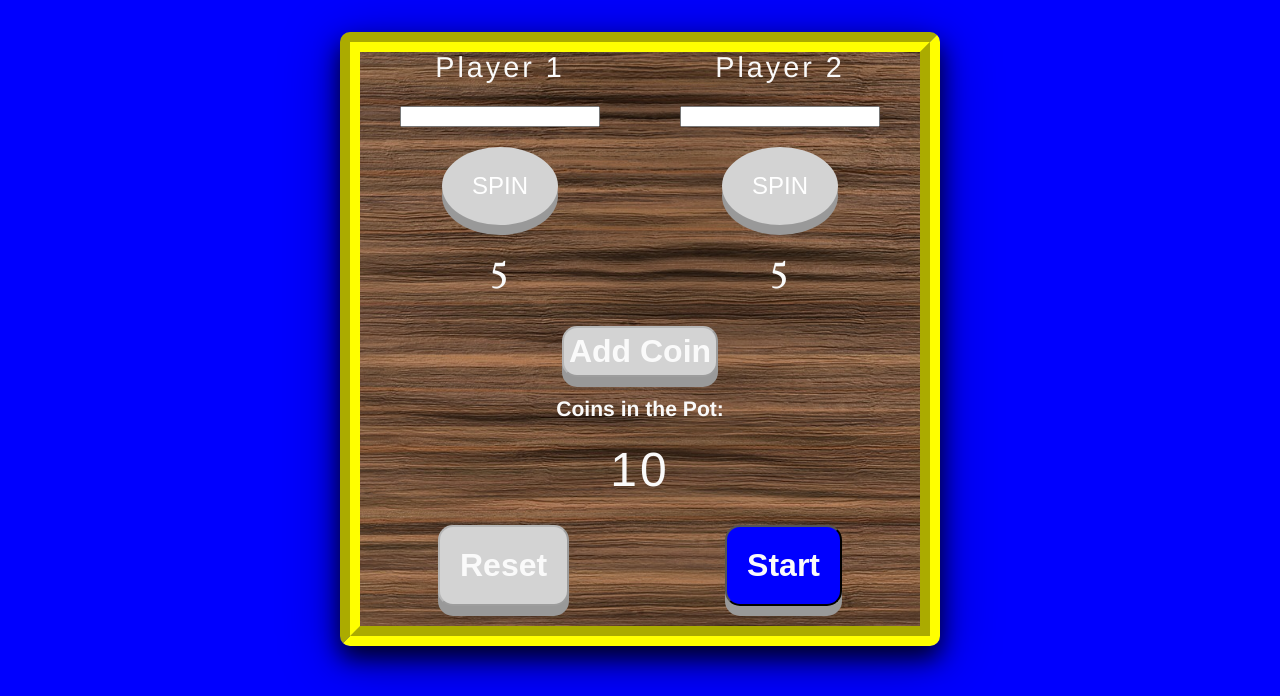
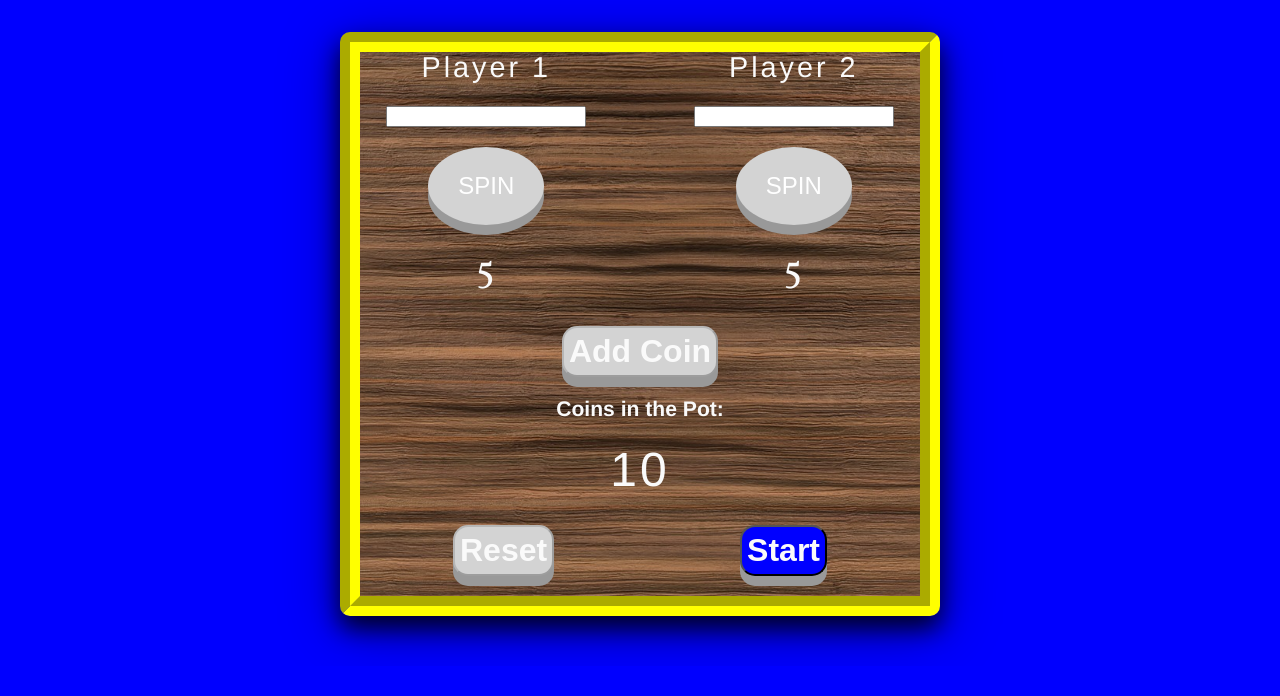
Before and after one commit to adambodie/dreidel-duel, a Gatsby site: page / in a window 1280 px wide. Shown: the part 258-954 px from the top of the page. After the commit the page ends 924 px from the top, so only its background shows below. Built offline with nearby package versions, Linux system fonts and the light colour scheme; Gatsby itself is replaced by a stand-in of ours; a web font is replaced by a local one.

Commit message:
Combined button styles, removed unneeded css modules

```diff
--- a/src/components/add.js
+++ b/src/components/add.js
@@ -1,6 +1,6 @@
 // Libs
 import React, { Component } from "react";
-import styles from "./add.module.css";
+import styles from "./main.module.css";
 
 export default class Add extends Component {
 	constructor(props) {
@@ -18,7 +18,7 @@
 	render() {
 		let disabled = this.props.disabled;
 		return (
-			<button className={styles.addAction} onClick={this.handleChange} disabled={disabled}>
+			<button className={styles.action} onClick={this.handleChange} disabled={disabled}>
 				Add Coin
 			</button>
 		);
--- a/src/components/add.module.css
+++ /dev/null
@@ -1,9 +0,0 @@
-.addAction {
-	background: #0000FF;
-	margin-bottom: 20px;
-	font-weight: bold;
-	color: #FAFAFA;
-	font-size: 2em;
-	padding: 5px 5px;
-	border-radius: 15px;
-}
--- a/src/components/main.module.css
+++ b/src/components/main.module.css
@@ -22,7 +22,7 @@
 	display: block;
 	margin-left: auto;
 	margin-right: auto;
-	cursor: pointer;
+
 	box-shadow: 0 10px #999;
 }
 
@@ -33,8 +33,26 @@
 
 button:disabled {
 	background: #D3D3D3;
-	cursor: pointer;
 }
+
+.action {
+	background: #0000FF;
+	margin-bottom: 20px;
+	font-weight: bold;
+	color: #FAFAFA;
+	font-size: 2em;
+	padding: 5px 5px;
+	border-radius: 15px;
+}
+
+.action:disabled:hover {
+	background-color: #D3D3D3;
+}
+
+.action:hover {
+	background-color: navy;
+}
+
 
 .players {
 	display: flex;
--- a/src/components/player.module.css
+++ b/src/components/player.module.css
@@ -25,7 +25,10 @@
 
 .counterAction:hover {
 	background: #EE9900;
-	cursor: pointer;
+}
+
+.counterAction:disabled:hover {
+	background-color: #D3D3D3;
 }
 
 /* PLAYERS CSS
--- a/src/components/reset.js
+++ b/src/components/reset.js
@@ -1,6 +1,6 @@
 // Libs
 import React, { Component } from "react";
-import styles from "./reset.module.css";
+import styles from "./main.module.css";
 
 export default class Reset extends Component {
   constructor(props) {
@@ -14,7 +14,7 @@
 
   render() {
     return (
-          <button className={styles.resetAction} onClick={this.handleChange} disabled={this.props.disabled} >
+          <button className={styles.action} onClick={this.handleChange} disabled={this.props.disabled} >
             Reset
           </button>
     );
--- a/src/components/reset.module.css
+++ /dev/null
@@ -1,18 +0,0 @@
-.resetAction {
-	background: #0000FF;
-	margin-bottom: 20px;
-	font-weight: bold;
-	color: #FAFAFA;
-	font-size: 2em;
-	padding: 20px 20px;
-	max-width: 200px;
-	border-radius: 15px;
-}
-
-.resetAction:active {
-	background-color: #C46212;
-}
-
-.resetAction:hover {
-	background-color: navy;
-}
--- a/src/components/spin.js
+++ b/src/components/spin.js
@@ -3,7 +3,7 @@
 export default class Spin extends Component {
     render() {
 		return(
-			<h2 style={{fontSize: 64}}>{this.props.spin}</h2>
+			<h2 style={{fontSize: 64, width: 55}}>{this.props.spin}</h2>
 		)
 	}
 }
--- a/src/components/start.js
+++ b/src/components/start.js
@@ -1,6 +1,6 @@
 // Libs
 import React, { Component } from "react";
-import styles from "./start.module.css";
+import styles from "./main.module.css";
 
 export default class Start extends Component {
   constructor(props) {
@@ -20,7 +20,7 @@
 	  let disabled = this.props.disabled;
     return (
           <button
-            className={styles.startAction}
+            className={styles.action}
             onClick={this.handleChange}
             disabled={disabled}
           >
--- a/src/components/start.module.css
+++ /dev/null
@@ -1,18 +0,0 @@
-.startAction {
-	background: #0000FF;
-	margin-bottom: 20px;
-	font-weight: bold;
-	color: #FAFAFA;
-	font-size: 2em;
-	padding: 20px 20px;
-	max-width: 200px;
-	border-radius: 15px;
-}
-
-.startAction:active {
-	background-color: #C46212;
-}
-
-.startAction:hover {
-	background-color: navy;
-}
```
